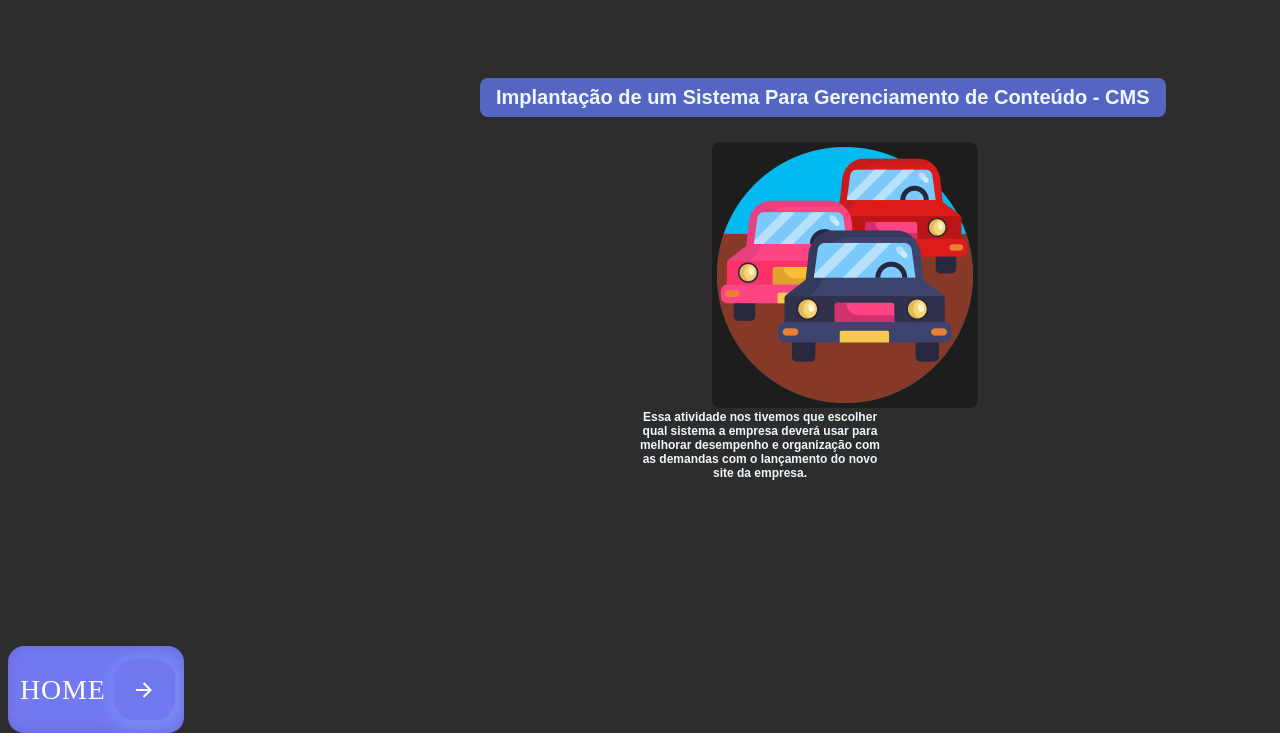
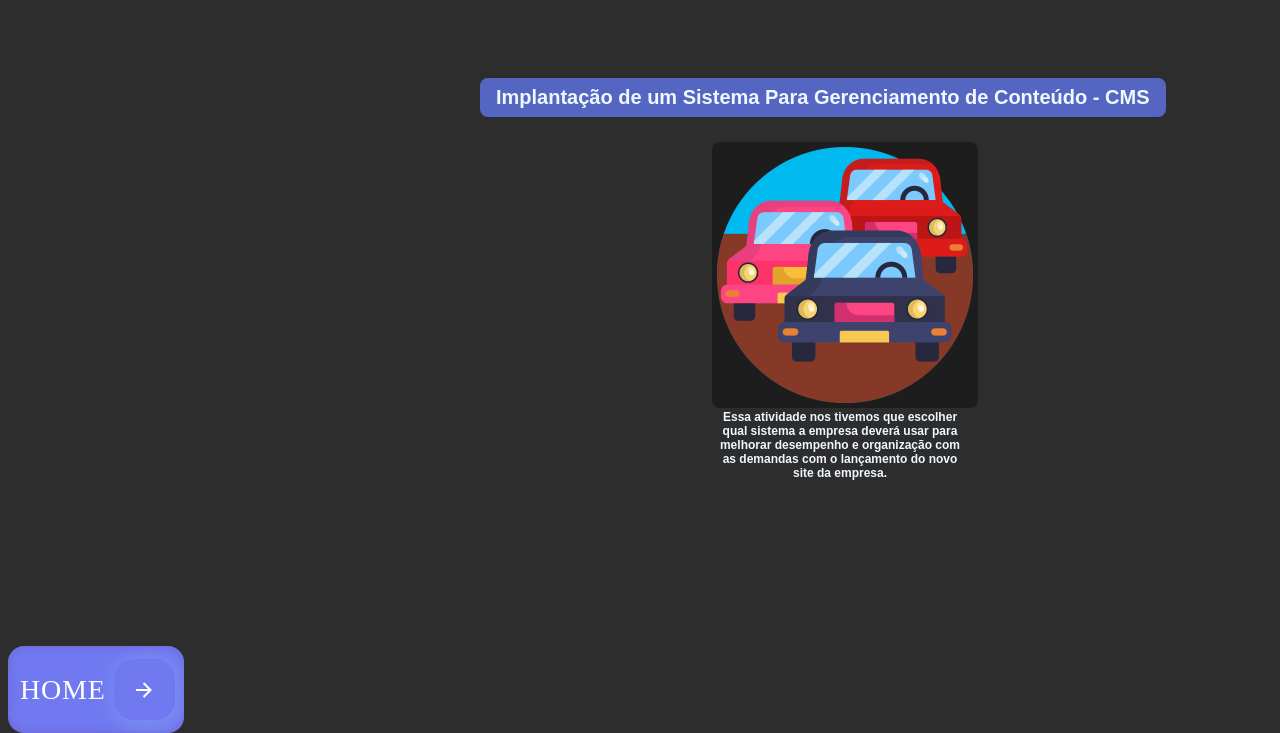
Before and after one commit to fabioc15/portfolio3trimestre, a plain HTML site: page cursotecnico/implante.html in a window 1280 px wide. Shown: the part 194-927 px from the top of the page. Drawn offline with Linux system fonts and the light colour scheme; a web font is replaced by a local one.

Commit message:
Update implante.html

```diff
--- a/cursotecnico/implante.html
+++ b/cursotecnico/implante.html
@@ -12,7 +12,7 @@
     <h3 style="left: 60vh;" class="textboatitulo">Implantação de um Sistema Para Gerenciamento de Conteúdo - CMS</h3>
         <a href="https://docs.google.com/document/d/1eNuqKFY0Kh71yViHpXZ3qLgiVAZ7yicMciEHpo1uIiE/edit?usp=sharing">
             <img class="lingeboafoto" src="/cursofotos/carros.png"></a>
-            <h5 class="textoquetemquecolocarembaixo4" style="width: 20%; margin-left:-1vh; left: 80vh;"><strong></strong>Essa atividade nos tivemos que escolher qual sistema a empresa deverá usar para melhorar desempenho e organização com as demandas com o lançamento do novo site da empresa.</h5>
+            <h5 class="textoquetemquecolocarembaixo4" style="width: 20%; margin-left:-1vh; left: 90vh;"><strong></strong>Essa atividade nos tivemos que escolher qual sistema a empresa deverá usar para melhorar desempenho e organização com as demandas com o lançamento do novo site da empresa.</h5>
 
                <a href="/cursotecnico/vocejafezocurso.html" class="contactButton">
                 HOME
```
